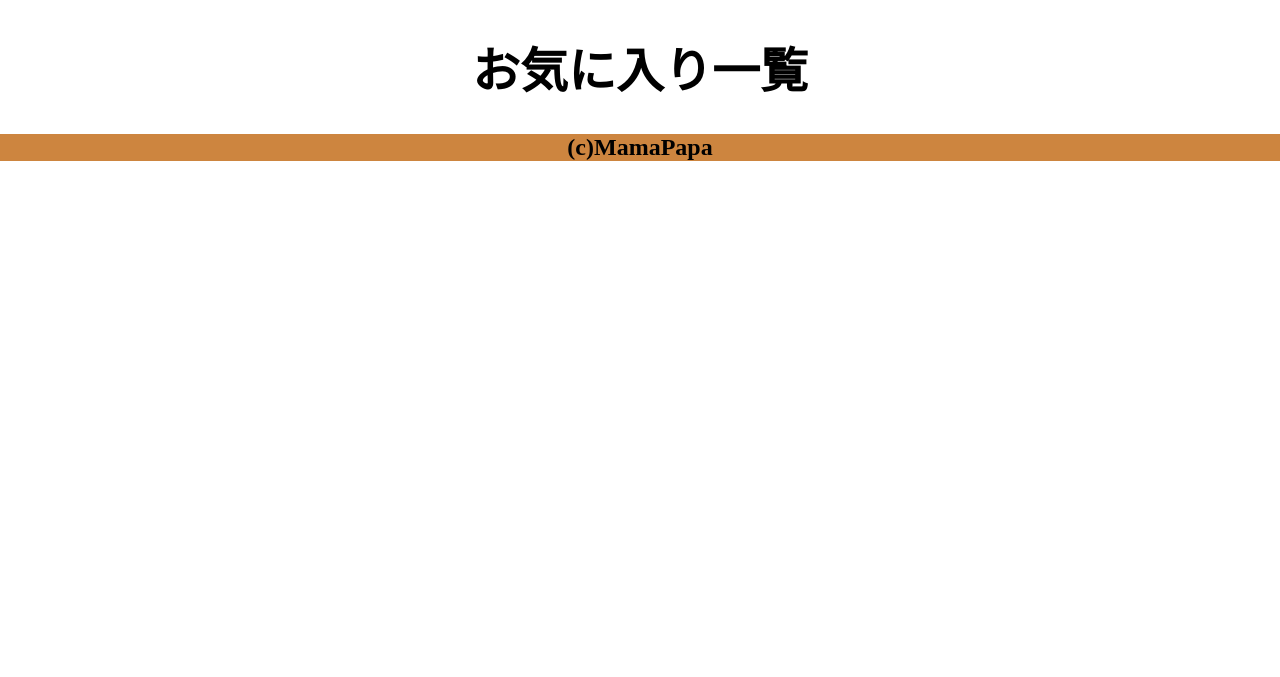
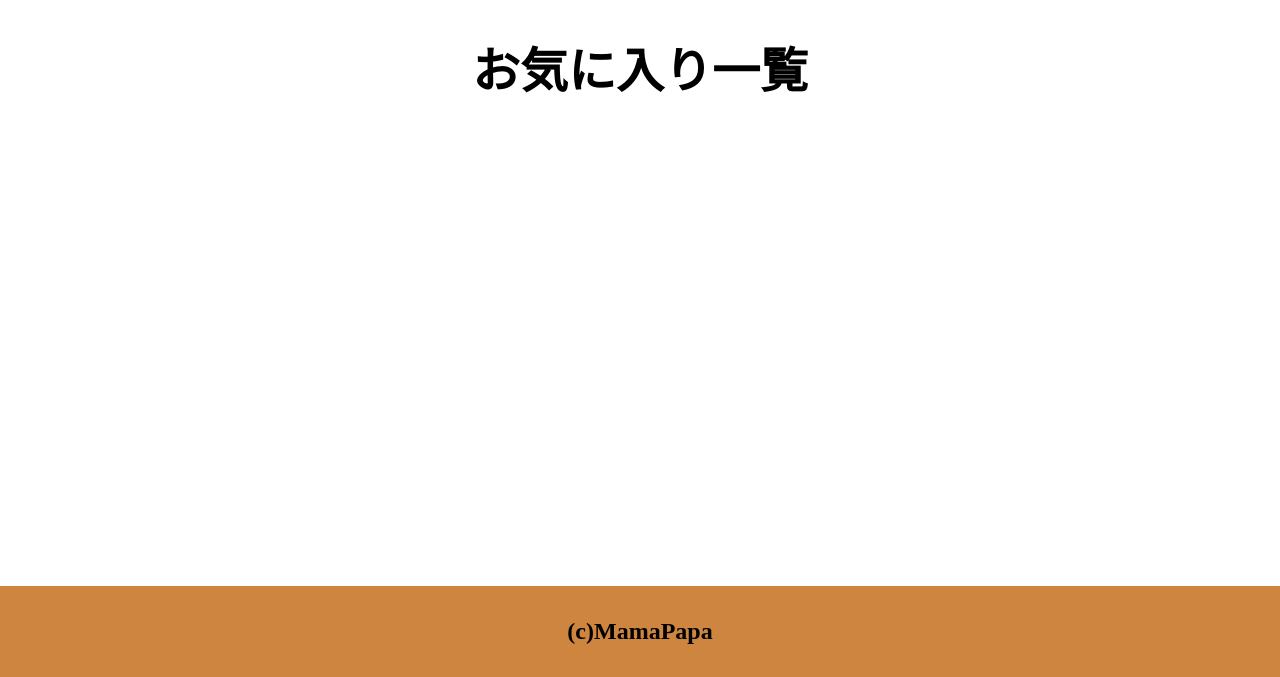
Before and after one commit to yoshihiro-ichi/mamapapa, a Rails app: page /favorites in a window 1280 px wide. Shown: the part 123-800 px from the top of the page. Run offline with Rails 7, Linux system fonts and the light colour scheme; the visitor is signed in with stand-in values (Sample User, id 1); data that the repository does not hold is empty; style sheets or scripts are compiled from the project's sources; parts of the project's set-up code (start-up, migrations or seed data) failed here and were passed over; some libraries are stand-ins or nearby versions.

Commit message:
フッダーを固定＃50

```diff
--- a/app/assets/stylesheets/application.css
+++ b/app/assets/stylesheets/application.css
@@ -56,6 +56,8 @@
 
   footer{
     text-align: center;
+    position: absolute;
     bottom: 0; /*下に固定*/
     background-color: #cd853f;
+    width: 100%;
   }
```
